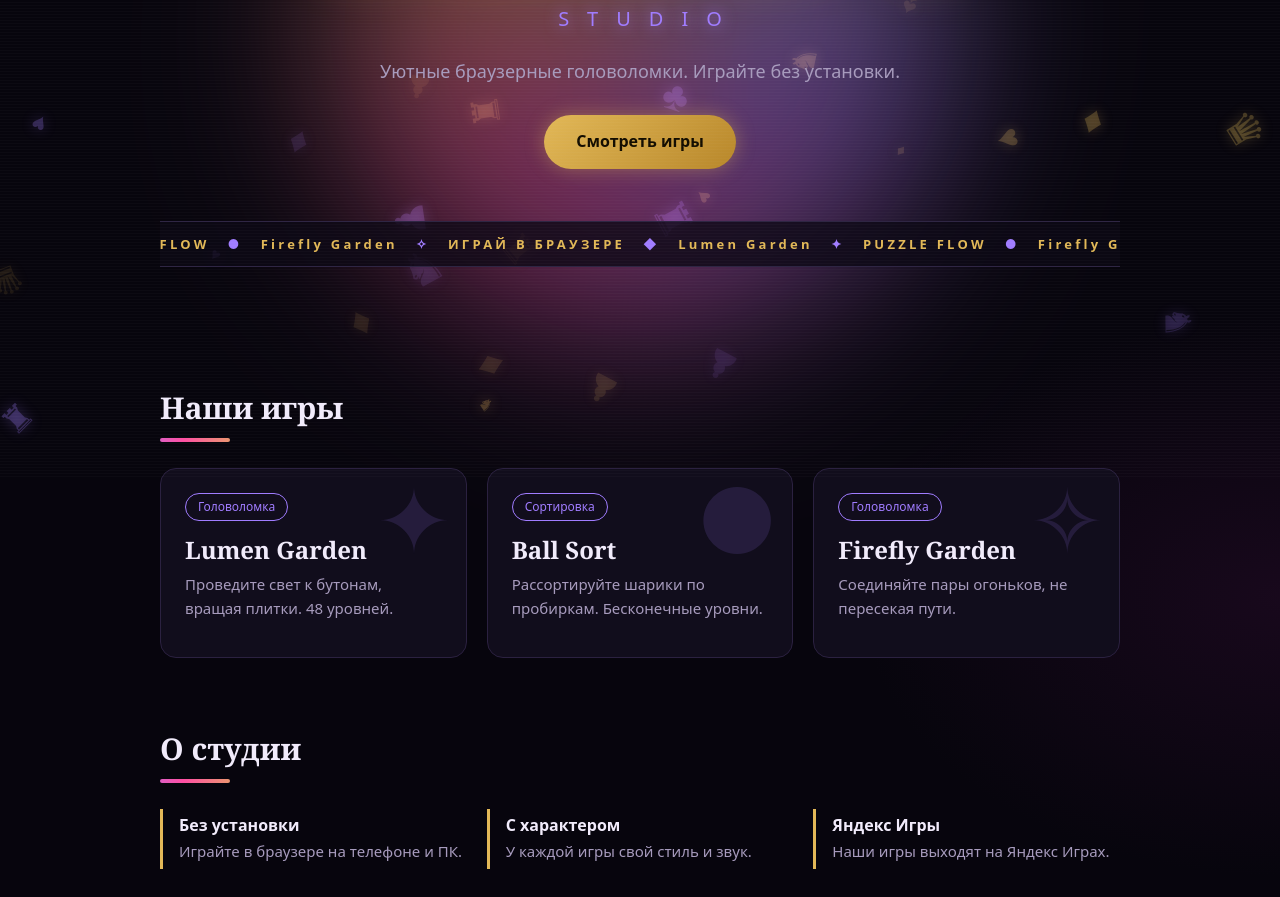
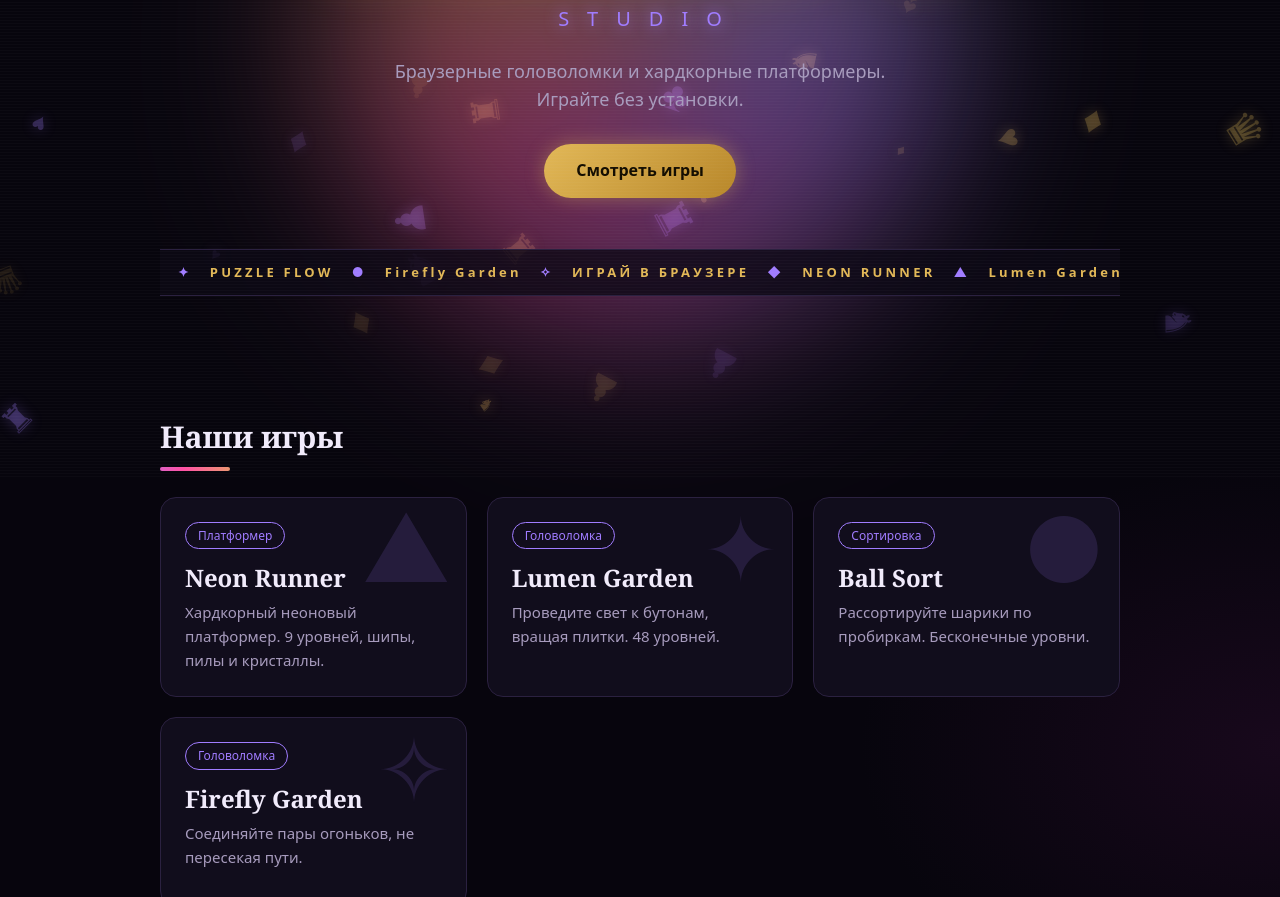
Before and after one commit to GRODT52/GRODT-Studio, a plain HTML site: page index.html in a window 1280 px wide. Shown: the part 323-1220 px from the top of the page. Drawn offline with Linux system fonts and the light colour scheme.

Commit message:
nu game, bro

```diff
--- a/index.html
+++ b/index.html
@@ -78,25 +78,30 @@ footer{position:relative;z-index:2;margin-top:80px;padding:30px 20px;border-top:
   <div class="aura"></div>
   <div class="ttl"><h1 class="glitch" aria-label="GRODT"><span style="--d:0">G</span><span style="--d:1">R</span><span style="--d:2">O</span><span style="--d:3">D</span><span style="--d:4">T</span></h1></div>
   <div class="studio">STUDIO</div>
-  <p>Уютные браузерные головоломки. Играйте без установки.</p>
+  <p>Браузерные головоломки и хардкорные платформеры. Играйте без установки.</p>
   <a class="btn" href="#games">Смотреть игры</a>
-  <div class="tick"><div id="tk">Lumen Garden<span>✦</span>PUZZLE FLOW<span>●</span>Firefly Garden<span>✧</span>ИГРАЙ В БРАУЗЕРЕ<span>◆</span></div></div>
+  <div class="tick"><div id="tk">NEON RUNNER<span>▲</span>Lumen Garden<span>✦</span>PUZZLE FLOW<span>●</span>Firefly Garden<span>✧</span>ИГРАЙ В БРАУЗЕРЕ<span>◆</span></div></div>
 </section>
 
 <section id="games">
   <h2 class="rv">Наши игры</h2>
   <div class="grid">
-    <a class="card rv" style="--i:0" href="games/lumen-garden/index.html"><span class="ic">✦</span>
+    <a class="card rv" style="--i:0" href="games/neon-run/index.html"><span class="ic">▲</span>
+      <span class="tag">Платформер</span>
+      <h3>Neon Runner</h3>
+      <p>Хардкорный неоновый платформер. 9 уровней, шипы, пилы и кристаллы.</p>
+    </a>
+    <a class="card rv" style="--i:1" href="games/lumen-garden/index.html"><span class="ic">✦</span>
       <span class="tag">Головоломка</span>
       <h3>Lumen Garden</h3>
       <p>Проведите свет к бутонам, вращая плитки. 48 уровней.</p>
     </a>
-    <a class="card rv" style="--i:1" href="games/ball-sort/index.html"><span class="ic">●</span>
+    <a class="card rv" style="--i:2" href="games/ball-sort/index.html"><span class="ic">●</span>
       <span class="tag">Сортировка</span>
       <h3>Ball Sort</h3>
       <p>Рассортируйте шарики по пробиркам. Бесконечные уровни.</p>
     </a>
-    <a class="card rv" style="--i:2" href="games/firefly-garden/index.html"><span class="ic">✧</span>
+    <a class="card rv" style="--i:3" href="games/firefly-garden/index.html"><span class="ic">✧</span>
       <span class="tag">Головоломка</span>
       <h3>Firefly Garden</h3>
       <p>Соединяйте пары огоньков, не пересекая пути.</p>
@@ -141,7 +146,6 @@ rs();addEventListener('resize',rs);
 for(var i=0;i<42;i++)P.push({x:Math.random()*innerWidth,y:Math.random()*innerHeight,s:16+Math.random()*34,v:.15+Math.random()*.5,g:G[Math.floor(Math.random()*8)],a:.08+Math.random()*.2,r:Math.random()*6,rv:(Math.random()-.5)*.012,c:Math.random()<.5?'#e2b857':'#a07cff'});
 addEventListener('pointermove',function(e){m.x=e.clientX;m.y=e.clientY;glow.style.transform='translate('+(e.clientX-200)+'px,'+(e.clientY-200)+'px)'});
 addEventListener('pointerdown',function(e){for(var i=0;i<18;i++){var a=Math.random()*6.28,v=1+Math.random()*4;S.push({x:e.clientX,y:e.clientY,vx:Math.cos(a)*v,vy:Math.sin(a)*v,l:1,c:Math.random()<.5?'#e2b857':'#ff4fa3'})}});
-var still=matchMedia('(prefers-reduced-motion:reduce)').matches;
 function loop(){x.clearRect(0,0,W,H);
   P.forEach(function(p){if(!still){p.y-=p.v;p.r+=p.rv;var dx=p.x-m.x,dy=p.y-m.y,d=Math.hypot(dx,dy);if(d<160){p.x+=dx/d*(160-d)*.04;p.y+=dy/d*(160-d)*.04}if(p.y<-60){p.y=H+60;p.x=Math.random()*W}}
     x.save();x.translate(p.x,p.y);x.rotate(p.r);x.globalAlpha=p.a;x.fillStyle=p.c;x.shadowColor=p.c;x.shadowBlur=14;x.font=p.s+'px serif';x.fillText(p.g,0,0);x.restore()});
```
